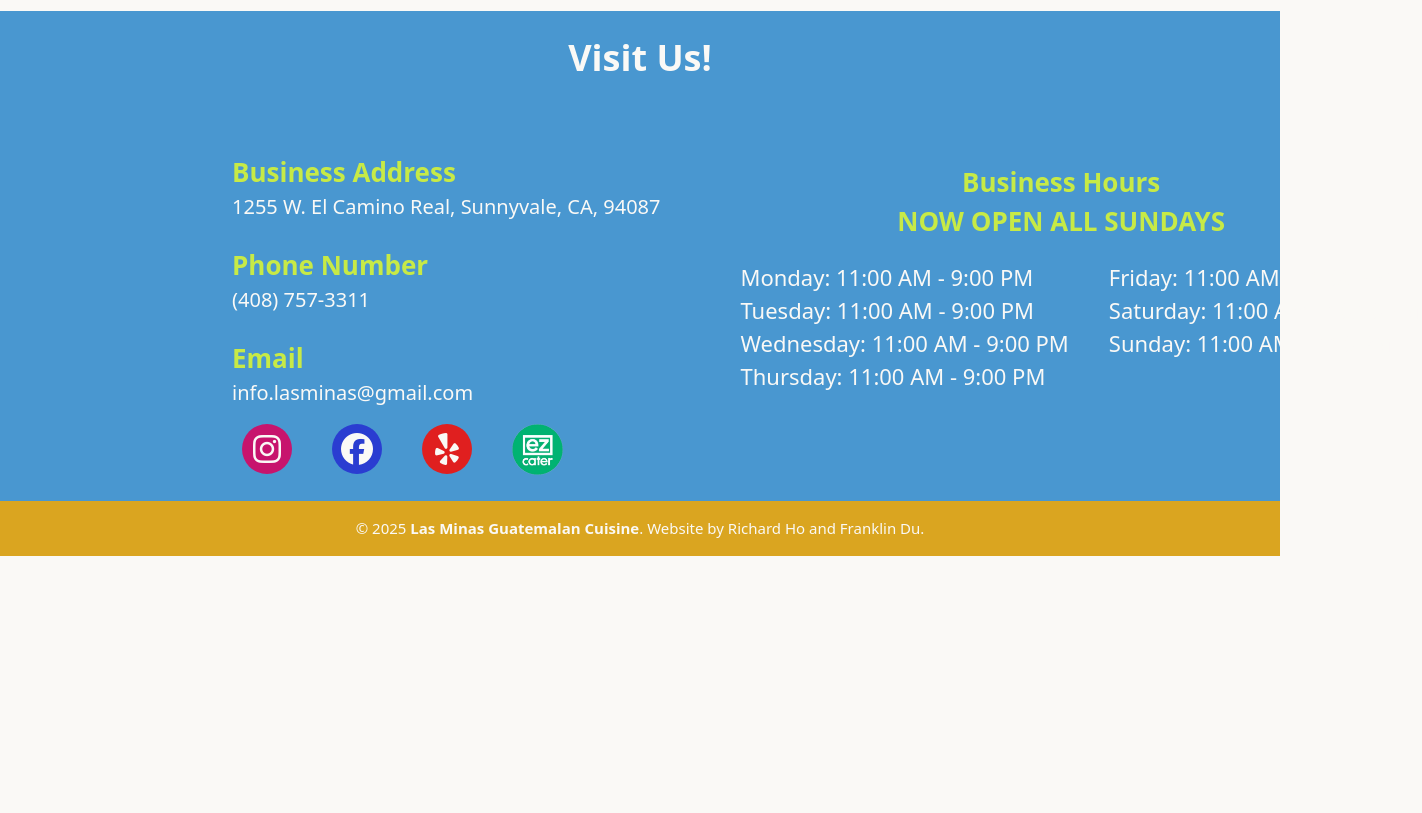
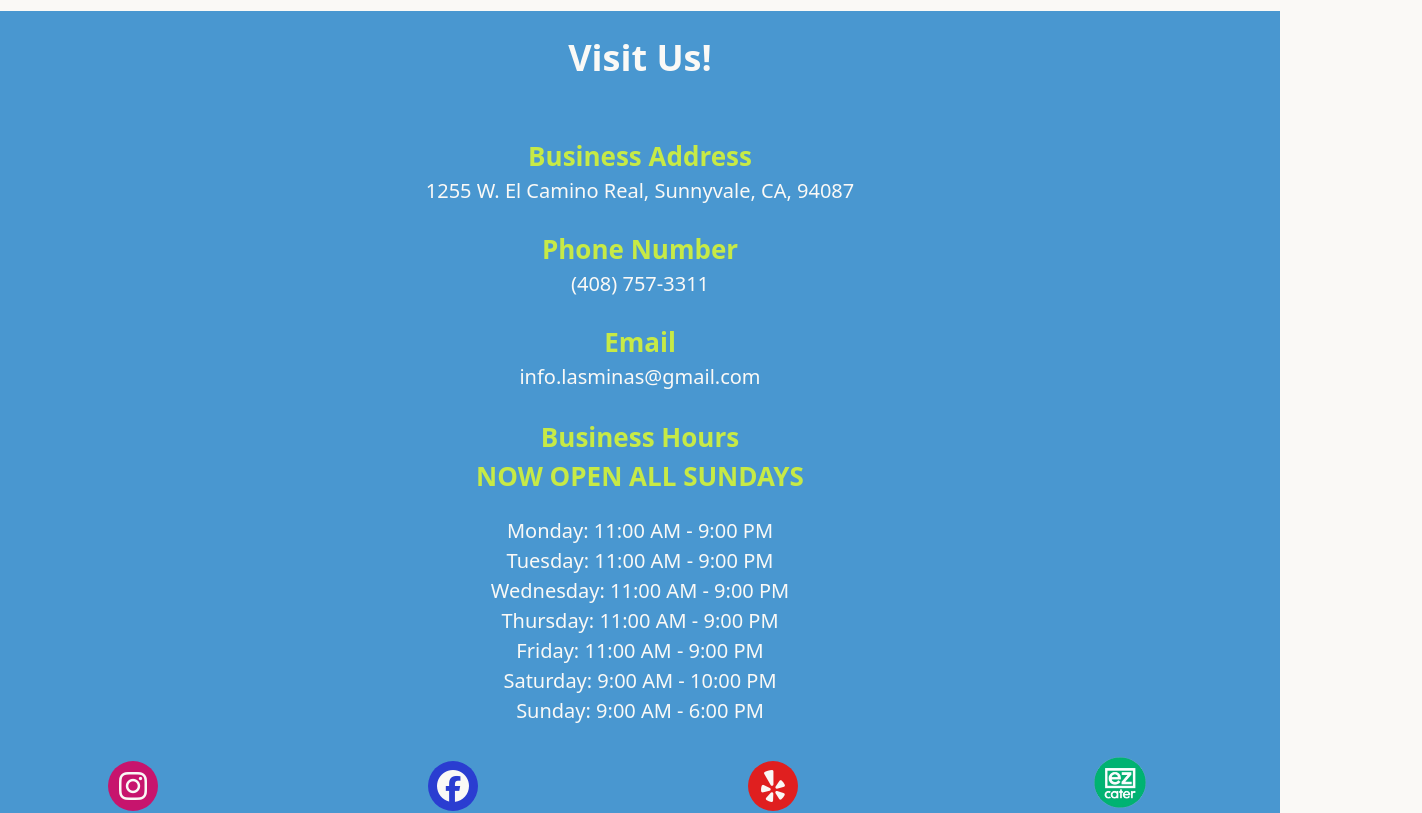
Before and after one commit to Rodrigo-AT/las-minas-web, a React (Vite) app: page / in a window 1280 px wide. Shown: the part 5160-5973 px from the top of the page, 1422 px wide, since content can reach past the window. Before the commit the page ends 5716 px from the top, so only its background shows below. Built offline with nearby package versions, Linux system fonts and the light colour scheme.

Commit message:
fixed header and footer weirdness when minimized made dates and times separate and easier to edit

```diff
--- a/src/components/Footer.jsx
+++ b/src/components/Footer.jsx
@@ -3,6 +3,11 @@ import styles from '../static/Footer.module.css'
 import { useLanguage } from '../context/LanguageContext.jsx';
 
 export default function Footer() {
+  const times = {
+    weekTime: "11:00 AM - 9:00 PM",
+    satTime:  "9:00 AM - 10:00 PM",
+    sunTime:  "9:00 AM - 6:00 PM"
+  };
   const { language } = useLanguage();
   const translations = {
     en: {
@@ -12,13 +17,13 @@ export default function Footer() {
       emailTitle: "Email",
       businessHoursTitle: "Business Hours",
       nowOpenSundays: "NOW OPEN ALL SUNDAYS",
-    monday: "Monday:      11:00 AM - 9:00 PM",
-    tuesday: "Tuesday:     11:00 AM - 9:00 PM",
-    wednesday: "Wednesday:   11:00 AM - 9:00 PM",
-    thursday: "Thursday:    11:00 AM - 9:00 PM",
-    friday: "Friday:      11:00 AM - 10:00 PM",
-    saturday: "Saturday:    11:00 AM - 10:00 PM",
-    sunday: "Sunday:      11:00 AM - 7:00 PM"
+      monday:    "Monday:      ",
+      tuesday:   "Tuesday:     ",
+      wednesday: "Wednesday:   ",
+      thursday:  "Thursday:    ",
+      friday:    "Friday:      ",
+      saturday:  "Saturday:    ",
+      sunday:    "Sunday:      "
     },
     es: {
       contactUs: "Visítanos!",
@@ -27,13 +32,13 @@ export default function Footer() {
       emailTitle: "Correo Electrónico",
       businessHoursTitle: "Horario Comercial",
       nowOpenSundays: "AHORA ABIERTO LOS DOMINGOS",
-    monday: "Lunes:      11:00 AM - 9:00 PM",
-    tuesday: "Martes:     11:00 AM - 9:00 PM",
-    wednesday: "Miércoles:  11:00 AM - 9:00 PM",
-    thursday: "Jueves:     11:00 AM - 9:00 PM",
-    friday: "Viernes:    11:00 AM - 10:00 PM",
-    saturday: "Sábado:     11:00 AM - 10:00 PM",
-    sunday: "Domingo:    11:00 AM - 7:00 PM"
+      monday:    "Lunes:      ",
+      tuesday:   "Martes:     ",
+      wednesday: "Miércoles:  ",
+      thursday:  "Jueves:     ",
+      friday:    "Viernes:    ",
+      saturday:  "Sábado:     ",
+      sunday:    "Domingo:    "
     }
   };
   return (
@@ -89,18 +94,18 @@ export default function Footer() {
               <div className={styles.navLists}>
                 <ul className={styles.leftListIn}>
                   <li><p className={styles.rightP}>
-                    {translations[language].monday}<br />
-                    {translations[language].tuesday}<br />
-                    {translations[language].wednesday}<br />
-                    {translations[language].thursday}
+                    {translations[language].monday}{times.weekTime}<br />
+                    {translations[language].tuesday}{times.weekTime}<br />
+                    {translations[language].wednesday}{times.weekTime}<br />
+                    {translations[language].thursday}{times.weekTime}
                   </p></li>
                 </ul>
 
                 <ul className={styles.rightListIn}>
                   <li><p className={styles.rightP}>
-                    {translations[language].friday}<br />
-                    {translations[language].saturday}<br />
-                    {translations[language].sunday}
+                    {translations[language].friday}{times.weekTime}<br />
+                    {translations[language].saturday}{times.satTime}<br />
+                    {translations[language].sunday}{times.sunTime}
                   </p></li>
                 </ul>
               </div>
@@ -124,13 +129,13 @@ export default function Footer() {
                 {translations[language].nowOpenSundays}
               </p></li>
             <li><p className={styles.mobileP}>
-              {translations[language].monday}<br />
-              {translations[language].tuesday}<br />
-              {translations[language].wednesday}<br />
-              {translations[language].thursday}<br />
-              {translations[language].friday}<br />
-              {translations[language].saturday}<br />
-              {translations[language].sunday}
+              {translations[language].monday}{times.weekTime}<br />
+              {translations[language].tuesday}{times.weekTime}<br />
+              {translations[language].wednesday}{times.weekTime}<br />
+              {translations[language].thursday}{times.weekTime}<br />
+              {translations[language].friday}{times.weekTime}<br />
+              {translations[language].saturday}{times.satTime}<br />
+              {translations[language].sunday}{times.sunTime}
             </p></li>
 
             <ul className={styles.socialsListMobile}>
--- a/src/static/Footer.module.css
+++ b/src/static/Footer.module.css
@@ -139,7 +139,7 @@
   cursor: pointer;
 }
 
-@media (max-width: 768px) {
+@media (max-width: 1385px) {
     .footNav {
       display: none;
     }
--- a/src/static/Header.module.css
+++ b/src/static/Header.module.css
@@ -81,7 +81,7 @@
   display: none;
   }
 
-  @media (max-width: 768px) {
+  @media (max-width: /*768px*/ 1200px) {
     .desktopNav {
       display: none;
     }
--- a/src/static/Home.module.css
+++ b/src/static/Home.module.css
@@ -46,7 +46,7 @@ html, body {
     margin: 0 auto 2rem auto;
   }
 
-@media (max-width: 768px) {
+@media (max-width: 1200px) {
   .subheaderWrapper {
     display: none;
   }
```
Lines whose indentation alone changed are shown as unchanged.
